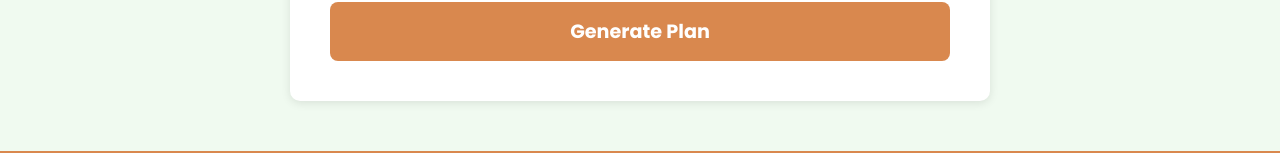
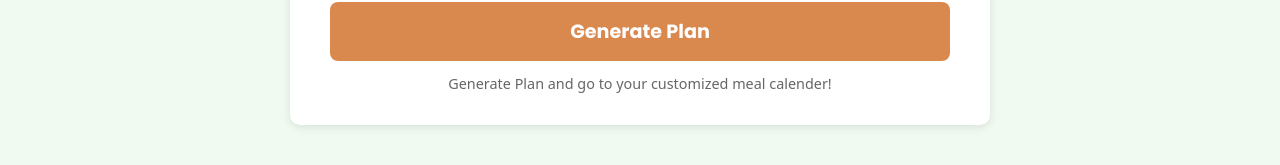
Before and after one commit to madeline-templeton/plate-path-public, a React (Vite) app in the folder frontend/: page /generate-plan in a window 1280 px wide. Shown: the part 2189-2354 px from the top of the page. Built offline with nearby package versions, Linux system fonts and the light colour scheme; no server answers; the HTML template or start-up script is replaced by a standard one.

Commit message:
link added to blank calender

```diff
--- a/frontend/src/components/calendar/calendarView.css
+++ b/frontend/src/components/calendar/calendarView.css
@@ -1,3 +1,4 @@
+
 .calendar-section {
   width: 100%;
   background-color: #f0faf0;
--- a/frontend/src/pages/Calendar/Calendar.css
+++ b/frontend/src/pages/Calendar/Calendar.css
@@ -1,3 +1,28 @@
+/* No meal plan message styles */
+.no-meal-plan-message {
+  color: #333;
+  font-weight: 500;
+  font-size: 1.1rem;
+  text-align: center;
+  background: #ffd39f;
+  padding: 0.5em 0;
+  margin: 0.5em 0 0 0;
+  border-radius: 6px;
+  font-family: 'Quicksand', 'Trebuchet MS', 'Lucida Sans', sans-serif;
+  display: block;
+  white-space: normal;
+}
+
+.generate-plan-link {
+  text-decoration: underline;
+  color: #222;
+  font-weight: 600;
+  font-family: 'Quicksand', 'Trebuchet MS', 'Lucida Sans', sans-serif;
+  font-size: 1.1rem;
+  background: none;
+  border: none;
+  cursor: pointer;
+}
 .calendar-page {
   width: 100%;
   min-height: calc(100vh - 180px);
@@ -130,7 +155,6 @@
   margin-bottom: 5px;
 }
 
-/* Responsive design */
 @media (max-width: 768px) {
   .calendar-container {
     padding: 15px;
--- a/frontend/src/pages/Calendar/Calendar.tsx
+++ b/frontend/src/pages/Calendar/Calendar.tsx
@@ -3,6 +3,7 @@ import Header from '../../components/header/Header';
 import Footer from '../../components/footer/Footer';
 import './Calendar.css';
 import { useLocation } from 'react-router-dom';
+import { Link } from 'react-router-dom';
 import MealCard from '../../components/calendar/MealCard';
 import axios from 'axios';
 import { useAuth } from '../../contexts/AuthContext';
@@ -270,9 +271,20 @@ export default function Calendar() {
         <div className="calendar-page">
           <h1 className="calendar-title">Your Meal Calender</h1>
           <div className="calendar-container">
-            <p style={{ textAlign: 'center', padding: '40px', fontFamily: 'Quicksand, sans-serif', fontSize: '1.2rem' }}>
-              No meal plan found. Please generate a plan first.
-            </p>
+              <div
+                className="no-meal-plan-message"
+                aria-label="No meal plan found. Please generate a plan first."
+              >
+                No meal plan found. Please{' '}
+                <Link
+                  to="/generate-plan"
+                  className="generate-plan-link"
+                  aria-label="Go to Generate Plan page to create your meal plan"
+                >
+                  generate your plan
+                </Link>
+                {' '}first.
+              </div>
           </div>
         </div>
         <Footer />
--- a/frontend/src/pages/GeneratePlan/GeneratePlan.tsx
+++ b/frontend/src/pages/GeneratePlan/GeneratePlan.tsx
@@ -178,7 +178,6 @@ export default function GeneratePlan() {
       setAgeInputError(true);
       hasErrors = true;
     } else if (ageError) {
-      // Age has validation error (too low or too high)
       hasErrors = true;
     }
 
@@ -201,7 +200,6 @@ export default function GeneratePlan() {
         setHeightFeetError(true);
         hasErrors = true;
       } else if (heightError) {
-        // Height has validation error (too low or too high)
         hasErrors = true;
       }
     }
@@ -1011,6 +1009,21 @@ export default function GeneratePlan() {
           >
             Generate Plan
           </button>
+          <div
+            aria-hidden="true"
+            style={{
+              fontSize: '0.9em',
+              color: '#666',
+              marginTop: '0.5em',
+              textAlign: 'center',
+              position: 'relative',
+              top: '0.5em',
+              lineHeight: 1.2,
+              paddingBottom: 0,
+            }}
+          >
+            Generate Plan and go to your customized meal calender!
+          </div>
         </form>
       </main>
       <Footer />
```
